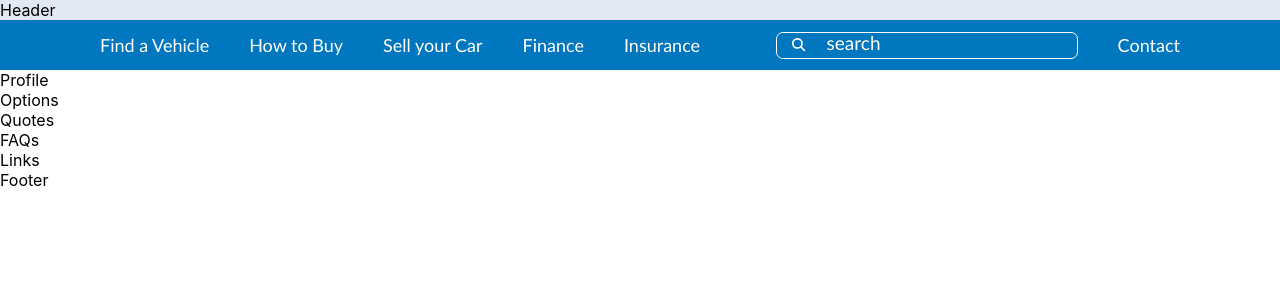
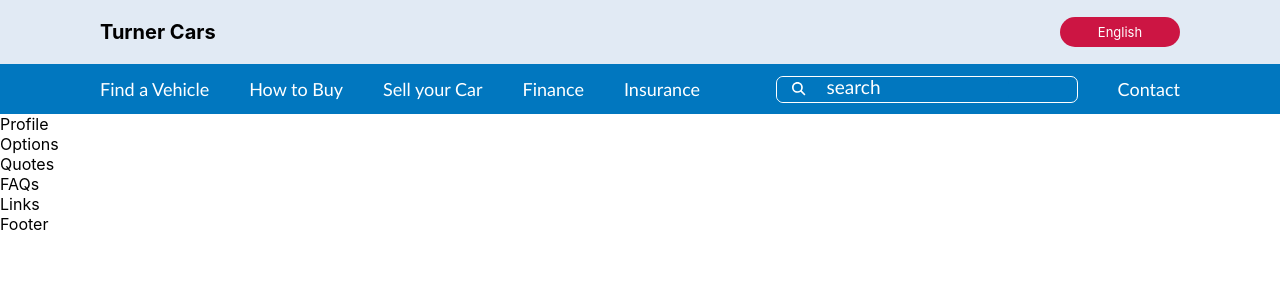
Before and after one commit to therealalyssa/mission5, a React (Create React App) app: page / in a window 1280 px wide. Shown: the top 300 px of the page. Built offline with nearby package versions, Linux system fonts and the light colour scheme.

Commit message:
header and nav wip

```diff
--- a/src/Components/Header.tsx
+++ b/src/Components/Header.tsx
@@ -4,7 +4,8 @@ import '../Styles/Header.css'
 function Header() {
   return (
     <div className='header'>
-      Header
+      <p className='title'>Turner Cars</p>
+      <div className='lang-button'>English</div>
     </div>
   )
 }
--- a/src/Styles/Header.css
+++ b/src/Styles/Header.css
@@ -1,4 +1,25 @@
 .header {
+  display: flex;
+  justify-content: space-between;
+  align-items: center;
   background-color: #e1eaf4;
 }
-/*# sourceMappingURL=Header.css.map */
+
+.title {
+  margin-left: 100px;
+  font-size: 20px;
+  font-weight: bolder;
+}
+
+.lang-button {
+  display: flex;
+  justify-content: center;
+  align-items: center;
+  background-color: #cc1543;
+  color: #ffffff;
+  font-size: small;
+  width: 120px;
+  height: 30px;
+  border-radius: 15px;
+  margin-right: 100px;
+}/*# sourceMappingURL=Header.css.map */
--- a/src/Styles/Header.scss
+++ b/src/Styles/Header.scss
@@ -1,5 +1,25 @@
 @import '../Variables/Variables.scss';
 
 .header{
+    display: flex;
+    justify-content: space-between;
+    align-items: center;
     background-color: $turnerOffWhite;
 }
+.title{
+    margin-left: $sideMargin;
+    font-size: 20px;
+    font-weight: bolder;
+}
+.lang-button{
+    display: flex;
+    justify-content: center;
+    align-items: center;
+    background-color:$turnerRed ;
+    color: $turnerWhite;
+    font-size: small;
+    width: 120px;
+    height: 30px;
+    border-radius: 15px;
+    margin-right: $sideMargin;
+}
```
Also changed, not shown: src/images/CarBG.png (added), 1 other file (tests, documents, lock files or other folders).
